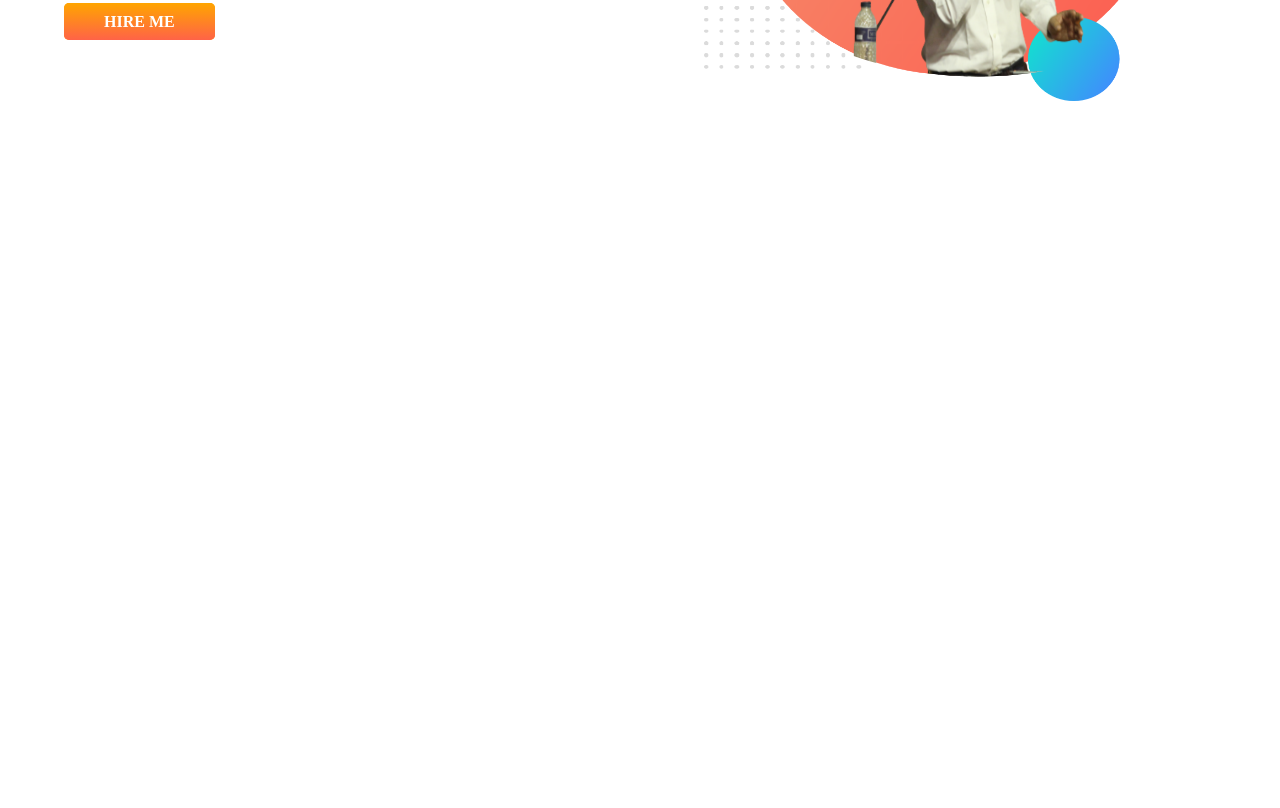
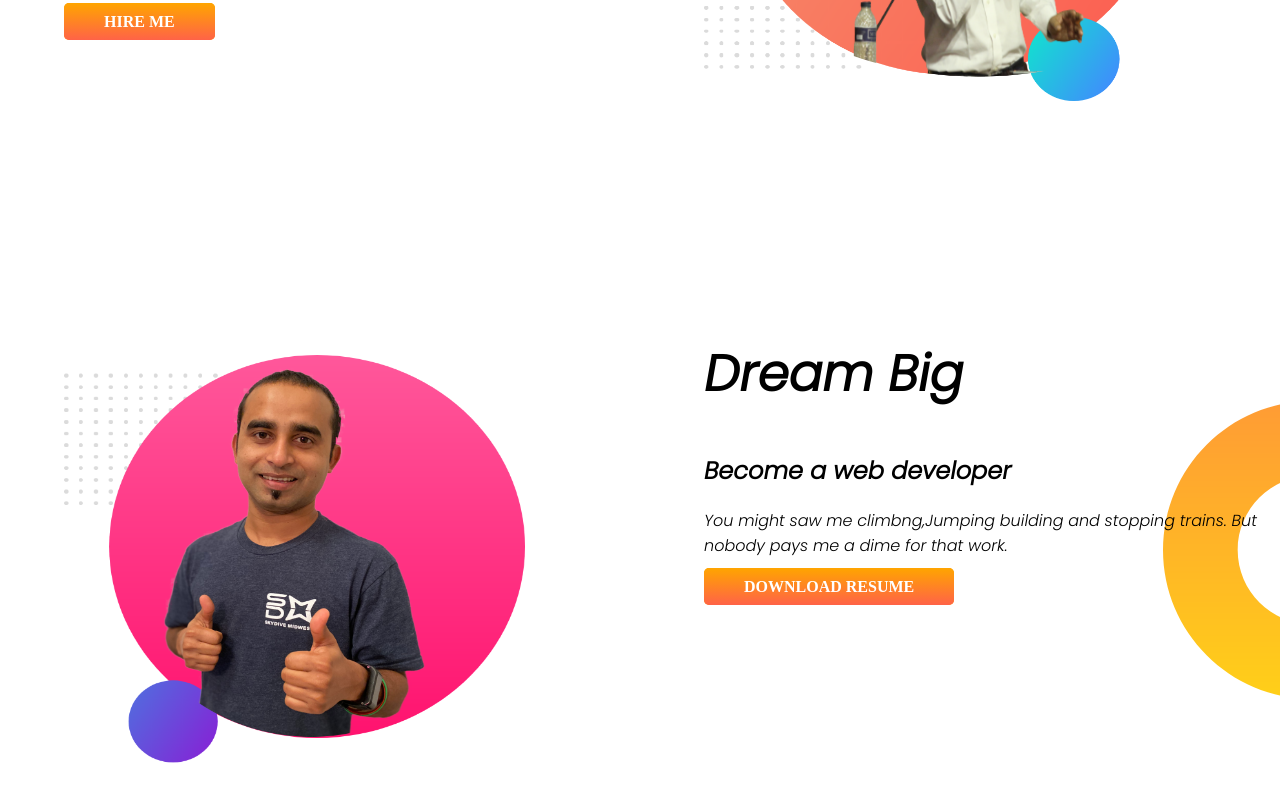
Before and after one commit to 01838766593/developer-portfolio, a plain HTML site: page index.html in a window 1280 px wide. Shown: the part 379-1187 px from the top of the page. Before the commit the page ends 800 px from the top, so only its background shows below. Drawn offline with Linux system fonts and the light colour scheme.

Commit message:
dream added

```diff
--- a/index.html
+++ b/index.html
@@ -27,6 +27,19 @@
             <img src="images/my-bg.png" alt="" />
         </div>
     </section>
+    <section class="dream-big">
+        <div class="half-width">
+            <img src="images/jhankar2.png" alt="" />
+        </div>
+        <div class="half-width">
+            <h1>Dream Big</h1>
+            <h2>Become a web developer</h2>
+            <p>You might saw me climbng,Jumping building and stopping trains. But nobody pays me a dime for that work.
+            </p>
+            <a class="link-button" target="_blank" href="https://www.linkedin.com/in/sayem-mahmud-13349220a/">DOWNLOAD
+                RESUME</a>
+        </div>
+    </section>
 </body>
 
 </html>
--- a/style.css
+++ b/style.css
@@ -10,6 +10,7 @@
 }
 section{
     display:flex;
+    margin-bottom:150px;
 }
 .half-width{
     width:50%;
@@ -37,3 +38,8 @@
     background-image: url(images/top-banner.png);
     background-repeat: no-repeat;
 }
+.dream-big{
+    background-image: url(images/dream-bg.png);
+    background-repeat: no-repeat;
+    background-position: right;;
+}
```
